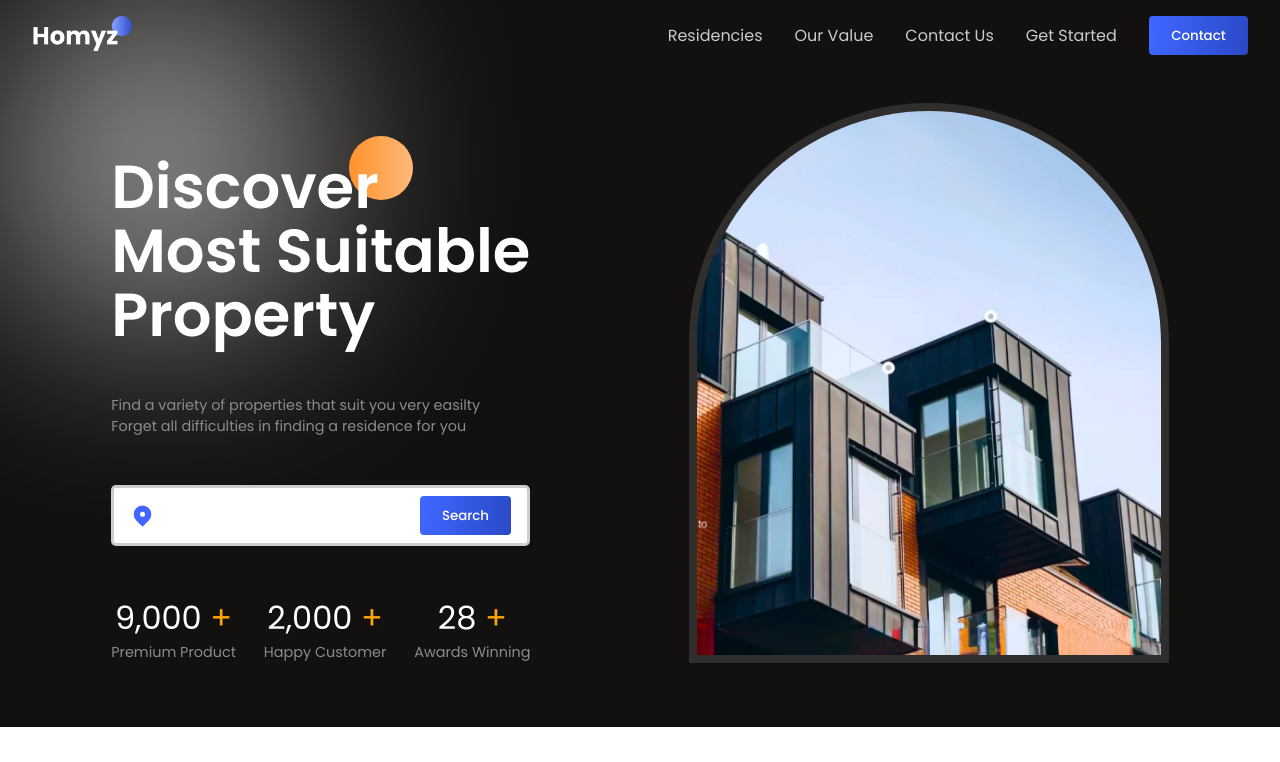
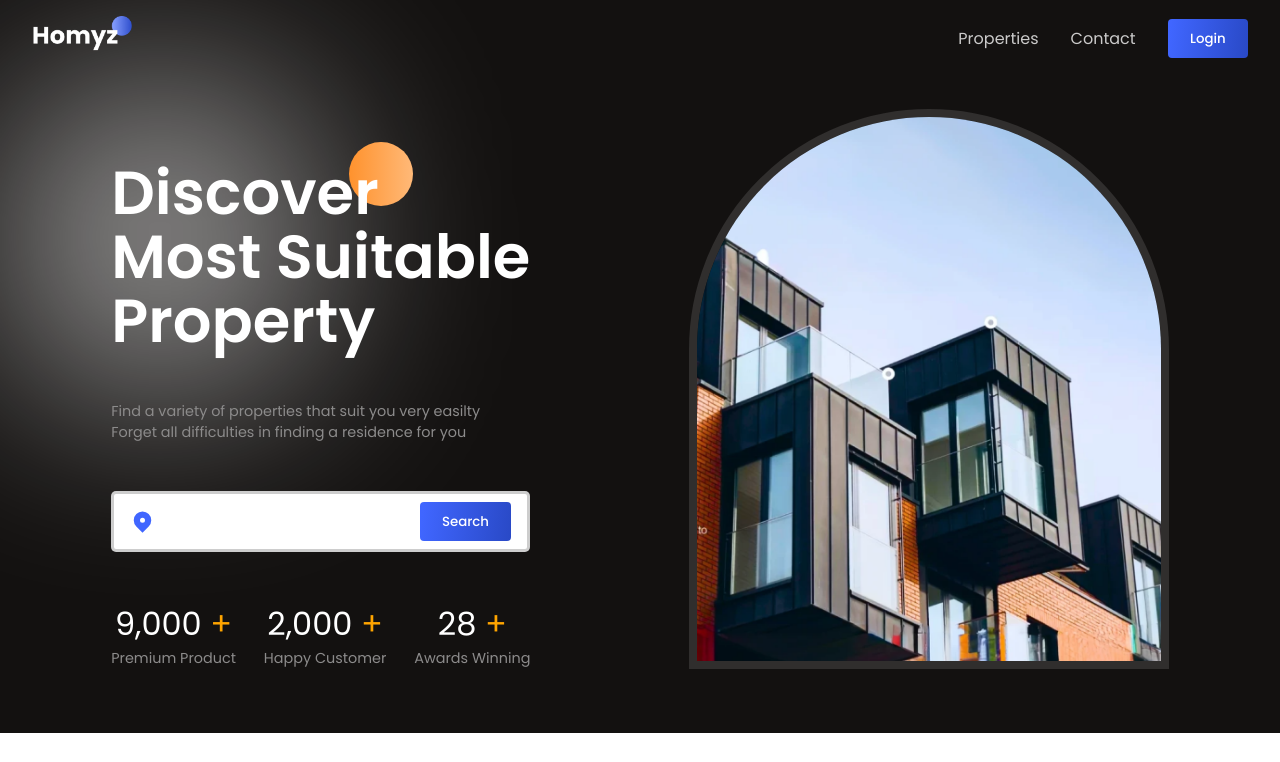
Before and after one commit to nithya-aj/livingNet_realEstate, a React (Vite) app in the folder client/: page / in a window 1280 px wide. Shown: the top 762 px of the page. Built offline with nearby package versions, Linux system fonts and the light colour scheme.

Commit message:
Update dependencies, add react-router-dom and react-router, update App component and add Layout component

```diff
--- a/client/package.json
+++ b/client/package.json
@@ -16,6 +16,7 @@
     "react-dom": "^18.2.0",
     "react-icons": "^4.8.0",
     "react-outside-click-handler": "^1.3.0",
+    "react-router-dom": "6.10.0",
     "swiper": "^9.1.1"
   },
   "devDependencies": {
--- a/client/src/App.css
+++ b/client/src/App.css
@@ -1,13 +1,13 @@
-.App{
+.App {
   position: relative;
   overflow-x: clip;
+  background-color: white;
 }
-.App>:nth-child(1)
-{
+.App > :nth-child(1) {
   background: var(--black);
   position: relative;
 }
-.white-gradient{
+.white-gradient {
   position: absolute;
   width: 20rem;
   height: 20rem;
--- a/client/src/App.jsx
+++ b/client/src/App.jsx
@@ -1,8 +1,23 @@
 import Website from "./pages/Website";
 import "./App.css";
+import { BrowserRouter, Route, Routes } from "react-router-dom";
+import { Suspense } from "react";
+import Layout from "./components/Layout/Layout";
+import Properties from "./pages/Properties/Properties";
 
 function App() {
-  return <Website />;
+  return (
+    <BrowserRouter>
+      <Suspense fallback={<div>Loading...</div>}>
+        <Routes>
+          <Route element={<Layout />}>
+            <Route path="/" element={<Website />} />
+            <Route path="/properties" element={<Properties />} />
+          </Route>
+        </Routes>
+      </Suspense>
+    </BrowserRouter>
+  );
 }
 
 export default App;
--- a/client/src/components/Footer/Footer.css
+++ b/client/src/components/Footer/Footer.css
@@ -1,23 +1,24 @@
-.f-container{
+.f-container {
   justify-content: space-between;
+  border-top: .5px solid rgba(0, 0, 0, 0.148);
 }
-.f-left{
+.f-left {
   gap: 1rem;
 }
-.f-menu{
+.f-menu {
   gap: 1.5rem;
   margin-top: 1.5rem;
   font-weight: 500;
 }
 @media (max-width: 768px) {
-    .f-container{
+  .f-container {
     justify-content: center;
   }
-    .f-container>div{
-        align-items: center!important;
+  .f-container > div {
+    align-items: center !important;
     text-align: center;
   }
-    .f-right{
+  .f-right {
     justify-content: center;
   }
 }
--- a/client/src/components/Header/Header.jsx
+++ b/client/src/components/Header/Header.jsx
@@ -4,6 +4,7 @@
 import { getMenuStyles } from "../../utils/common";
 import useHeaderColor from "../../hooks/useHeaderColor";
 import OutsideClickHandler from "react-outside-click-handler";
+import { Link, NavLink } from "react-router-dom";
 
 const Header = () => {
   const [menuOpened, setMenuOpened] = useState(false);
@@ -13,7 +14,9 @@
     <section className="h-wrapper" style={{ background: headerColor }}>
       <div className="flexCenter innerWidth paddings h-container">
         {/* logo */}
-        <img src="./logo.png" alt="logo" width={100} />
+        <Link to="/">
+          <img src="./logo.png" alt="logo" width={100} />
+        </Link>
 
         {/* menu */}
         <OutsideClickHandler
@@ -26,13 +29,11 @@
             className="flexCenter h-menu"
             style={getMenuStyles(menuOpened)}
           >
-            <a href="#residencies">Residencies</a>
-            <a href="#value">Our Value</a>
-            <a href="#contact-us">Contact Us</a>
-            <a href="#get-started">Get Started</a>
-            <button className="button">
-              <a href="mailto:zainkeepscode@gmail.com">Contact</a>
-            </button>
+            <NavLink to="/properties">Properties</NavLink>
+
+            <a href="mailto:zainkeepscode@gmail.com">Contact</a>
+
+            <button className="button">Login</button>
           </div>
         </OutsideClickHandler>
 
--- a/client/src/components/Hero/Hero.jsx
+++ b/client/src/components/Hero/Hero.jsx
@@ -2,6 +2,7 @@
 import { HiLocationMarker } from "react-icons/hi";
 import CountUp from "react-countup";
 import { motion } from "framer-motion";
+import SearchBar from "../SearchBar/SearchBar";
 const Hero = () => {
   return (
     <section className="hero-wrapper">
@@ -28,11 +29,7 @@
             <span>Forget all difficulties in finding a residence for you</span>
           </div>
 
-          <div className="flexCenter search-bar">
-            <HiLocationMarker color="var(--blue)" size={25} />
-            <input type="text" />
-            <button className="button">Search</button>
-          </div>
+          <SearchBar />
 
           <div className="flexCenter stats">
             <div className="flexColCenter stat">
--- /dev/null
+++ b/client/src/components/Layout/Layout.jsx
@@ -0,0 +1,18 @@
+import React from "react";
+import Footer from "../Footer/Footer";
+import Header from "../Header/Header";
+import { Outlet } from "react-router-dom";
+
+const Layout = () => {
+  return (
+    <>
+      <div style={{ background: "var(--black)", overflow: "hidden" }}>
+        <Header />
+        <Outlet />
+      </div>
+      <Footer />
+    </>
+  );
+};
+
+export default Layout;
--- /dev/null
+++ b/client/src/components/SearchBar/SearchBar.jsx
@@ -0,0 +1,14 @@
+import React from "react";
+import { HiLocationMarker } from "react-icons/hi";
+
+const SearchBar = () => {
+  return (
+    <div className="flexCenter search-bar">
+      <HiLocationMarker color="var(--blue)" size={25} />
+      <input type="text" />
+      <button className="button">Search</button>
+    </div>
+  );
+};
+
+export default SearchBar;
--- a/client/src/index.css
+++ b/client/src/index.css
@@ -8,7 +8,9 @@
   --lightBlue: #eeeeff;
   --shadow: 0px 23px 21px -8px rgba(136, 160, 255, 0.25);
 }
-
+.wrapper {
+  background-color: white;
+}
 * {
   margin: 0;
   padding: 0;
--- /dev/null
+++ b/client/src/pages/Properties/Properties.jsx
@@ -0,0 +1,7 @@
+import React from "react";
+
+const Properties = () => {
+  return <div className="wrapper">Properties</div>;
+};
+
+export default Properties;
--- a/client/src/pages/Website.jsx
+++ b/client/src/pages/Website.jsx
@@ -1,9 +1,7 @@
 import React from "react";
 import Companies from "../components/Companies/Companies";
 import Contact from "../components/Contact/Contact";
-import Footer from "../components/Footer/Footer";
 import GetStarted from "../components/GetStarted/GetStarted";
-import Header from "../components/Header/Header";
 import Hero from "../components/Hero/Hero";
 import Residencies from "../components/Residencies/Residencies";
 import Value from "../components/Value/Value";
@@ -13,7 +11,6 @@
     <div className="App">
       <div>
         <div className="white-gradient" />
-        <Header />
         <Hero />
       </div>
       <Companies />
@@ -21,7 +18,6 @@
       <Value />
       <Contact />
       <GetStarted />
-      <Footer />
     </div>
   );
 };
```
Also changed, not shown: client/src/pages/Properties/Properties.css (added), 1 other file (tests, documents, lock files or other folders). Lines whose indentation alone changed are shown as unchanged.
